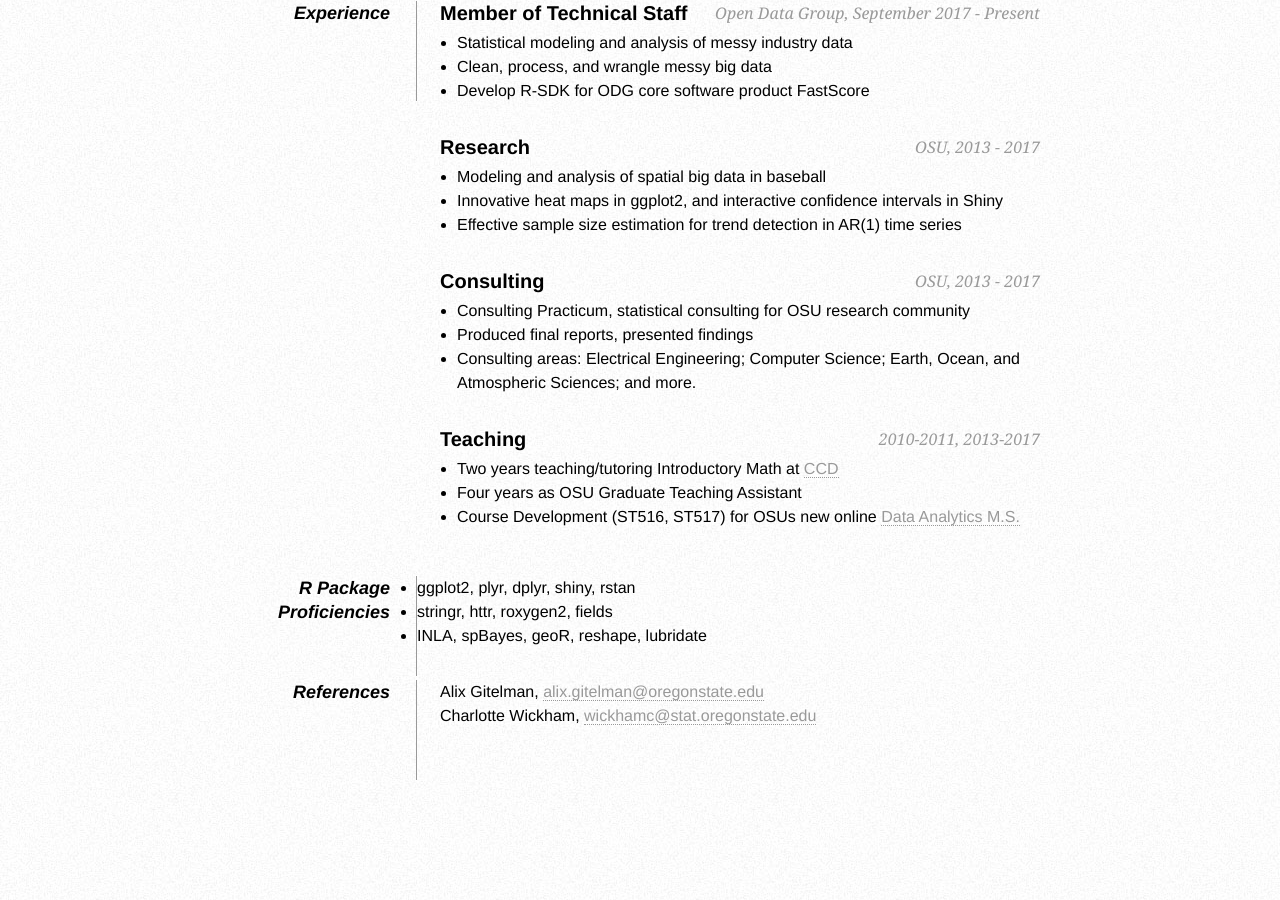
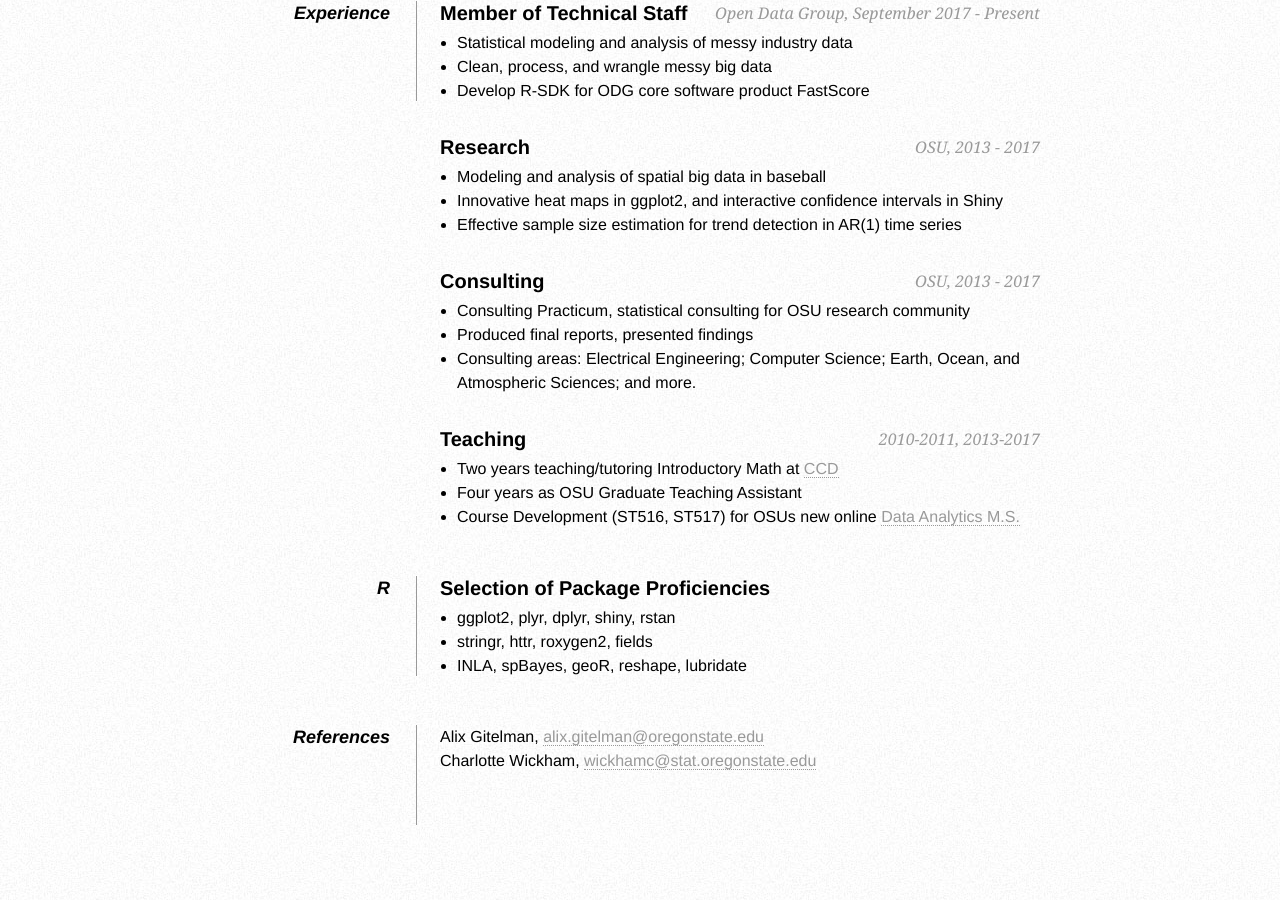
Before and after one commit to cwcomiskey/cwcomiskey.github.io, a Jekyll site: the page resume/index.html, which Jekyll copies as it is, in a window 1280 px wide and 900 px high, scrolled down 843 px. Built offline with Jekyll 4.4.1, drawn with Linux system fonts in a browser that asks for light colours; before the commit the page ends 1698 px from its top, so only the background shows below that.

Commit message:
Update index.html

```diff
--- a/resume/index.html
+++ b/resume/index.html
@@ -147,12 +147,15 @@
 
             <dd class="clear"></dd>
 
-            <dt> R Package Proficiencies </dt>
+            <dt> R </dt>
+	    <dd>
+	    <h2> Selection of Package Proficiencies </h2>
 		<ul>
 			<li> ggplot2, plyr, dplyr, shiny, rstan </li>
 			<li> stringr, httr, roxygen2, fields </li>
 			<li> INLA, spBayes, geoR, reshape, lubridate </li>
             	</ul
+	    </dd>
             <dd class="clear"></dd>
 
 
```
